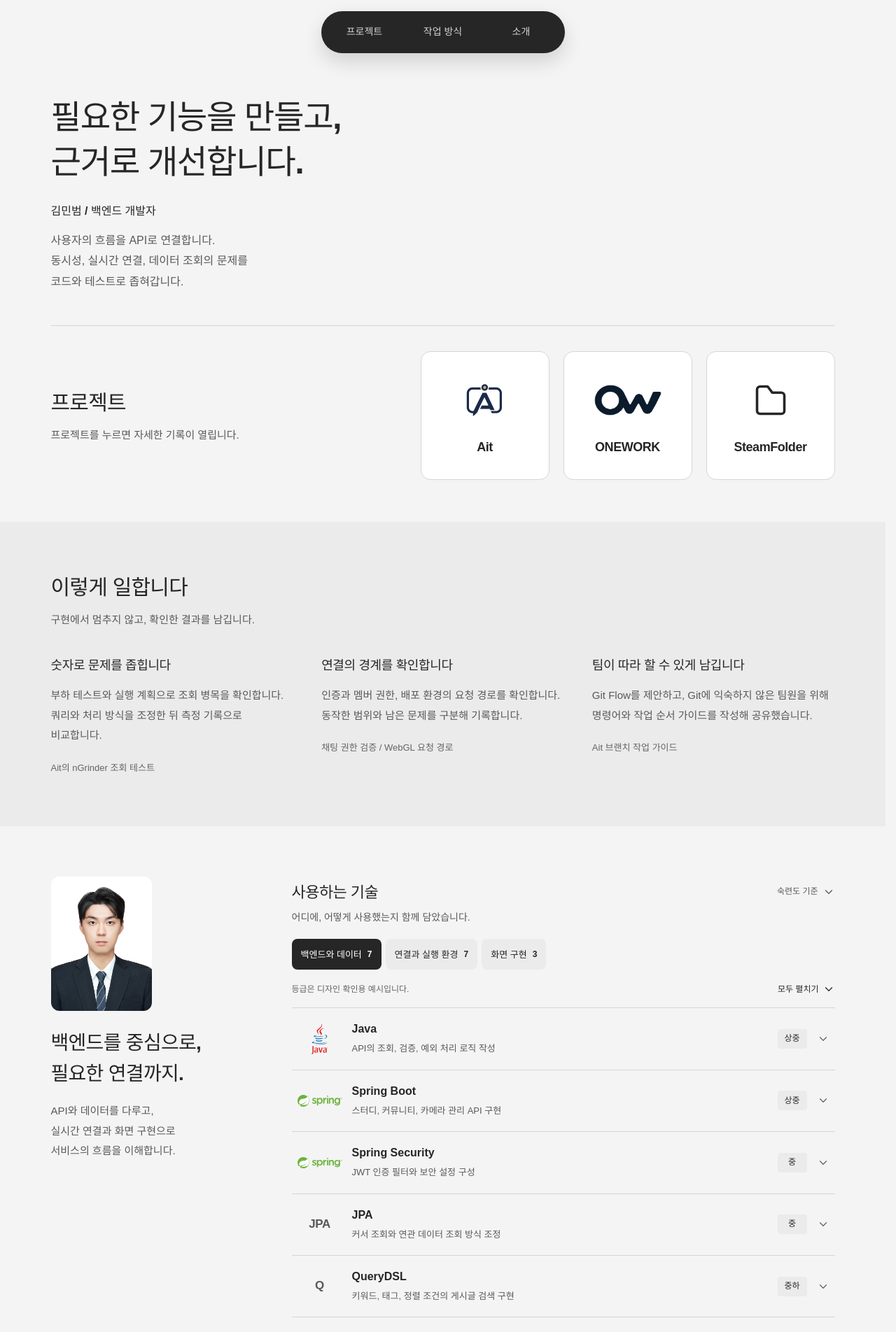
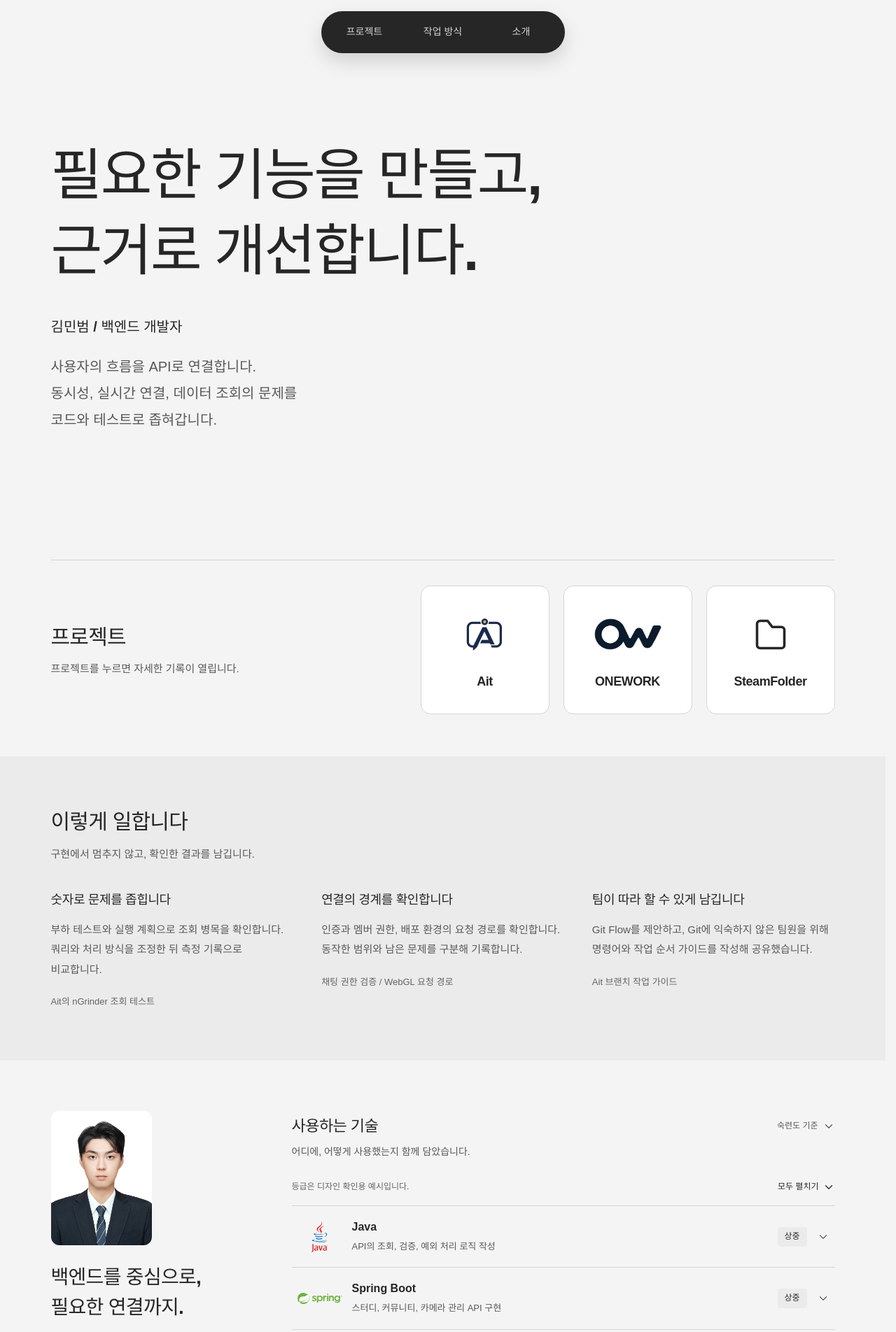
Before and after one commit to MinBeom2/MinBeom2.github.io, a React (Vite) app in the folder portfolio/: page / in a window 1280 px wide. Shown: the top 1904 px of the page at 70% size. Built offline with nearby package versions, Linux system fonts and the light colour scheme.

Commit message:
Refine full-screen introduction and simplify skills

```diff
--- a/portfolio/src/SkillsSection.tsx
+++ b/portfolio/src/SkillsSection.tsx
@@ -1,5 +1,5 @@
 import { useId, useRef, useState } from 'react'
-import { skillCategories } from './skillEvidence'
+import { skills } from './skillEvidence'
 import type { SkillEvidence } from './skillEvidence'
 
 function Chevron({ className = '' }: { className?: string }) {
@@ -14,27 +14,20 @@ function SkillRow({ skill, onToggle }: { skill: SkillEvidence; onToggle: () => v
       <span className="skill-level"><span className="sr-only">시안용 숙련도 예시: </span>{skill.sampleLevel}</span>
       <Chevron className="skill-chevron" />
     </summary>
-    <div className="skill-detail"><p>{skill.evidence}</p><div className="skill-project-links"><span>사용한 프로젝트</span>{skill.projects.map(project => <a key={project.id} href={'#project/' + project.id + '/' + project.section}>{project.name}<svg width="14" height="14" viewBox="0 0 24 24" fill="none" stroke="currentColor" strokeWidth="1.65" strokeLinecap="round" strokeLinejoin="round" aria-hidden="true"><path d="M7 17 17 7M7 7h10v10" /></svg></a>)}</div></div>
+    <div className="skill-detail"><p>{skill.evidence}</p><div className="skill-project-links"><span>사용한 프로젝트</span>{skill.projects.map(project => <a key={project.id} href={'#project/' + project.id + '/' + project.section}>{project.name}</a>)}</div></div>
   </details>
 }
 
 export default function SkillsSection() {
-  const [categoryId, setCategoryId] = useState(skillCategories[0].id)
   const [allOpen, setAllOpen] = useState(false)
   const listRef = useRef<HTMLDivElement>(null)
   const instanceId = useId()
-  const category = skillCategories.find(item => item.id === categoryId)!
 
   function toggleAll() {
     const rows = Array.from(listRef.current?.querySelectorAll('details') ?? [])
     const next = !rows.every(row => row.open)
     rows.forEach(row => { row.open = next })
     setAllOpen(next)
-  }
-
-  function changeCategory(id: string) {
-    setCategoryId(id)
-    setAllOpen(false)
   }
 
   function syncOpenState() {
@@ -44,8 +37,7 @@ export default function SkillsSection() {
 
   return <section className="skills-section" aria-labelledby={instanceId + '-title'}>
     <div className="skills-heading"><h3 id={instanceId + '-title'}>사용하는 기술</h3><details className="skill-level-guide"><summary>숙련도 기준<Chevron /></summary><div className="skill-guide-content"><p>구현할 수 있는 범위를 기준으로 표시합니다.</p><dl><div><dt>상중</dt><dd>주요 기능을 독립적으로 구현하고 문제를 해결</dd></div><div><dt>중</dt><dd>문서를 참고해 필요한 기능을 구현</dd></div><div><dt>중하</dt><dd>예제를 응용해 제한된 기능을 구현</dd></div><div><dt>하</dt><dd>기초 개념을 학습하고 예제를 실행</dd></div></dl></div></details><p>어디에, 어떻게 사용했는지 함께 담았습니다.</p></div>
-    <div className="skill-categories" aria-label="기술 분류">{skillCategories.map(item => <button type="button" key={item.id} aria-pressed={categoryId === item.id} aria-controls={instanceId + '-list'} onClick={() => changeCategory(item.id)}>{item.title}<span>{item.skills.length}</span></button>)}</div>
     <div className="skill-list-toolbar"><p className="skill-preview-note">등급은 디자인 확인용 예시입니다.</p><button type="button" onClick={toggleAll} aria-controls={instanceId + '-list'}>{allOpen ? '모두 접기' : '모두 펼치기'}<Chevron className={allOpen ? 'is-open' : ''} /></button></div>
-    <div key={categoryId} ref={listRef} id={instanceId + '-list'} className="skill-list" aria-label={category.title}>{category.skills.map(skill => <SkillRow key={skill.id} skill={skill} onToggle={syncOpenState} />)}</div>
+    <div ref={listRef} id={instanceId + '-list'} className="skill-list" aria-label="사용하는 기술 목록">{skills.map(skill => <SkillRow key={skill.id} skill={skill} onToggle={syncOpenState} />)}</div>
   </section>
 }
--- a/portfolio/src/case-studies.css
+++ b/portfolio/src/case-studies.css
@@ -15,8 +15,9 @@
 .detail-callout h3 { font-size: 16px; margin-bottom: 8px; }
 .case-cover figcaption { display: flex; flex-wrap: wrap; align-items: center; justify-content: space-between; gap: 12px; margin-top: 13px; color: var(--muted); font-size: 12px; line-height: 1.8; }
 .case-cover figcaption a { display: inline-flex; align-items: center; gap: 8px; min-height: 44px; text-decoration: underline; text-underline-offset: 4px; white-space: nowrap; }
-.case-breadcrumb ol { display: flex; flex-wrap: wrap; gap: 12px; padding: 0; list-style: none; }
-.case-breadcrumb li + li::before { content: '/'; color: var(--muted); margin-right: 12px; }
+.case-breadcrumb ol { display: flex; flex-wrap: wrap; align-items: center; gap: 12px; padding: 0; list-style: none; }
+.case-breadcrumb li { display: inline-flex; align-items: center; gap: 12px; min-height: 44px; }
+.case-breadcrumb li + li::before { content: '/'; color: var(--muted); }
 .case-nav > h2 { font-size: 14px; font-weight: 600; margin-bottom: 13px; }
 #main:focus, #hero-title:focus, #case-title:focus, #not-found-title:focus { outline: none; }
 .detail-header > p:first-child { font-size: inherit; }
--- a/portfolio/src/skillEvidence.ts
+++ b/portfolio/src/skillEvidence.ts
@@ -17,34 +17,11 @@ const onework = { id: 'onework', name: 'ONEWORK', section: 'technology' } as con
 const steam = { id: 'steamfolder', name: 'SteamFolder', section: 'technology' } as const
 
 // Levels are illustrative design data, pending the owner's self-assessment.
-export const skillCategories: { id: string; title: string; skills: SkillEvidence[] }[] = [
-  {
-    id: 'backend', title: '백엔드와 데이터', skills: [
+export const skills: SkillEvidence[] = [
   { id: 'java', name: 'Java', logo: 'java.svg', sampleLevel: '상중', summary: 'API의 조회, 검증, 예외 처리 로직 작성', evidence: 'Ait의 스터디와 채팅 서비스와 SteamFolder의 폴더 서비스에서 요청을 검증하고 비즈니스 로직을 구현했습니다.', projects: [ait, steam] },
   { id: 'spring', name: 'Spring Boot', logo: 'spring.svg', sampleLevel: '상중', summary: '스터디, 커뮤니티, 카메라 관리 API 구현', evidence: 'Ait의 스터디, 커뮤니티, 알림, ONEWORK의 카메라 관리, SteamFolder의 인증과 폴더 API를 구현했습니다.', projects: [ait, onework, steam] },
-      { id: 'security', name: 'Spring Security', logo: 'spring.svg', sampleLevel: '중', summary: 'JWT 인증 필터와 보안 설정 구성', evidence: 'SteamFolder에 JWT 인증 필터와 SecurityFilterChain을 구성하고, stateless 인증 흐름을 적용했습니다.', projects: [steam] },
   { id: 'jpa', name: 'JPA', mark: 'JPA', sampleLevel: '중', summary: '커서 조회와 연관 데이터 조회 방식 조정', evidence: 'Ait 채팅 이력을 메시지 ID 커서와 Slice로 조회했습니다. 연관 조회를 분리하고 배치 조회를 적용하며 조회 병목을 확인했습니다.', projects: [ait] },
-      { id: 'querydsl', name: 'QueryDSL', mark: 'Q', sampleLevel: '중하', summary: '키워드, 태그, 정렬 조건의 게시글 검색 구현', evidence: 'Ait 게시글 검색에서 키워드와 태그, 정렬 조건을 조합하는 쿼리를 작성했습니다. 검색 조건을 제외한 진단 실험은 기능을 유지한 개선 결과와 구분합니다.', projects: [ait] },
   { id: 'mysql', name: 'MySQL', logo: 'mysql.svg', sampleLevel: '중', summary: '실행 계획과 인덱스로 조회 병목 분석', evidence: 'Ait의 게시글, 댓글, 채팅 이력 조회에서 실행 계획과 정렬 인덱스를 살피고 변경 전후를 측정했습니다. 측정값은 개발 및 검증 환경의 기록입니다.', projects: [{ ...ait, section: 'benchmarks' }] },
   { id: 'redis', name: 'Redis', logo: 'redis.svg', sampleLevel: '중하', summary: '분산 API 속도 제한 적용', evidence: 'SteamFolder에서 Bucket4j와 Redis를 연결해 API 속도 제한을 적용했습니다. 개인 프로젝트는 현재 로컬 개발 중입니다.', projects: [steam] },
-    ],
-  },
-  {
-    id: 'runtime', title: '연결과 실행 환경', skills: [
-      { id: 'websocket', name: 'STOMP / WebSocket', mark: 'WS', sampleLevel: '중', summary: '인증과 그룹 멤버 권한을 확인하는 채팅 구현', evidence: 'Ait 채팅 연결에서 JWT를 검증하고 메시지 저장 전 그룹 멤버 여부를 확인했습니다.', projects: [ait] },
-      { id: 'sse', name: 'SSE', mark: 'SSE', sampleLevel: '중', summary: '알림 heartbeat와 연결 오류 정리 구현', evidence: 'Ait 알림의 SSE 연결에 heartbeat와 오류 발생 시 emitter 정리를 추가했습니다. 끊김의 단일 원인과 안정화 정도는 확정하지 않았습니다.', projects: [ait] },
-      { id: 'mediamtx', name: 'MediaMTX', mark: 'MTX', sampleLevel: '중', summary: 'RTSP 영상 중계와 카메라 스트림 설정', evidence: 'ONEWORK에서 카메라 영상을 MediaMTX로 받아 중계하고 설비 ID별로 카메라 스트림을 매핑했습니다.', projects: [onework] },
-      { id: 'webrtc', name: 'WebRTC', mark: 'RTC', sampleLevel: '중하', summary: 'WHEP로 웹과 Unity 영상 뷰어 연결', evidence: 'ONEWORK 영상 스트림을 웹과 Unity 뷰어에 연결했습니다. HTTPS 화면에서 HTTP API와 WHEP 요청이 차단되는 통합 문제는 남아 있습니다.', projects: [onework] },
-      { id: 'docker', name: 'Docker Compose', logo: 'docker.svg', sampleLevel: '중하', summary: 'MediaMTX 실행과 녹화 볼륨 구성', evidence: 'ONEWORK의 Docker Compose 실행과 배포 연결, 녹화 경로와 보관 설정을 보완했습니다.', projects: [onework] },
-      { id: 'ngrinder', name: 'nGrinder', mark: 'nG', sampleLevel: '중', summary: 'API 조회 변경 전후를 부하 테스트로 기록', evidence: 'Ait의 알림, 게시글 목록, 채팅 이력, 댓글 조회를 부하 테스트했습니다. 데이터 건수와 Vuser 등 기록된 조건을 결과와 함께 남겼습니다.', projects: [{ ...ait, section: 'benchmarks' }] },
   { id: 'git', name: 'Git', logo: 'git.svg', sampleLevel: '상중', summary: '팀의 브랜치 작업 가이드 작성 및 공유', evidence: 'Ait에서 Git Flow를 제안하고 Git에 익숙하지 않은 팀원을 위해 명령어와 브랜치 작업 순서 가이드를 작성했습니다.', projects: [ait] },
-    ],
-  },
-  {
-    id: 'frontend', title: '화면 구현', skills: [
-      { id: 'react', name: 'React', logo: 'react.svg', sampleLevel: '중하', summary: '게임 폴더, 데스크톱, 쇼케이스 화면 구현', evidence: 'SteamFolder의 폴더, 게임 배치, 공유 화면을 React로 구현하고 백엔드 API와 연결했습니다. 현재 로컬 개발 중입니다.', projects: [steam] },
-      { id: 'typescript', name: 'TypeScript', mark: 'TS', sampleLevel: '중하', summary: '화면 props와 선택과 드래그 상태 타입 정의', evidence: 'SteamFolder의 DesktopCanvas에서 컴포넌트 인터페이스와 선택과 드래그 상태의 타입을 정의했습니다.', projects: [steam] },
-      { id: 'vite', name: 'Vite', mark: 'Vite', sampleLevel: '하', summary: '개발 서버, API 프록시, 빌드 설정 사용', evidence: 'SteamFolder의 프론트 개발 서버와 API 프록시, 빌드 설정을 사용했습니다. 도구 사용 경험에 해당합니다.', projects: [steam] },
-    ],
-  },
 ]
--- a/portfolio/src/skills.css
+++ b/portfolio/src/skills.css
@@ -13,12 +13,7 @@
 .skill-guide-content dt { font-weight: 650; }
 .skill-guide-content dd { color: var(--muted); word-break: keep-all; }
 .skill-preview-note { color: var(--quiet); font-size: 12px; word-break: keep-all; }
-.skill-categories { display: flex; flex-wrap: wrap; gap: 6px; padding-block: 18px 6px; }
-.skill-categories button { display: inline-flex; align-items: center; justify-content: center; gap: 8px; min-height: 44px; padding: 9px 13px; border: 0; border-radius: 8px; background: var(--pale); color: var(--ink-hover, var(--ink)); font-size: 13px; font-weight: 550; }
-.skill-categories button > span { font-family: var(--numeric); font-size: 12px; font-weight: 650; }
-.skill-categories button:hover { background: var(--line); color: var(--ink); }
-.skill-categories button[aria-pressed='true'] { background: var(--ink); color: var(--inverse); }
-.skill-list-toolbar { display: flex; justify-content: space-between; align-items: center; gap: 12px; padding-bottom: 4px; }
+.skill-list-toolbar { display: flex; justify-content: space-between; align-items: center; gap: 12px; padding-block: 16px 4px; }
 .skill-list-toolbar > p { color: var(--quiet); font-size: 12px; }
 .skill-list-toolbar > button { display: flex; align-items: center; justify-content: flex-end; gap: 5px; min-height: 44px; padding: 6px 0 6px 8px; border: 0; background: transparent; color: var(--ink); font-size: 12px; white-space: nowrap; }
 .skill-list-toolbar > button:hover { text-decoration: underline; text-underline-offset: .25em; }
@@ -31,7 +26,6 @@
 .skill-logo { display: flex; align-items: center; justify-content: center; width: 64px; min-height: 44px; }
 .skill-logo img { display: block; width: 100%; height: 42px; object-fit: contain; }
 .skill-logo img[src$='/java.svg'] { height: 44px; }
-.skill-logo img[src$='/react.svg'] { width: 38px; height: 38px; }
 .skill-text-mark { font-family: var(--numeric); color: var(--muted); font-size: 17px; font-weight: 750; letter-spacing: -.025em; }
 .skill-copy { min-width: 0; display: flex; flex-direction: column; gap: 4px; }
 .skill-copy > strong { font-family: var(--numeric); font-size: 16px; font-weight: 750; line-height: 1.5; }
@@ -51,15 +45,10 @@
   .skill-row > summary { grid-template-columns: 52px minmax(0, 1fr) 36px 16px; gap: 10px; padding-inline: 4px; }
   .skill-logo { width: 52px; }
   .skill-detail { padding-left: 66px; padding-right: 18px; }
-  .skill-categories { gap: 5px; }
-  .skill-categories button { padding-inline: 9px; gap: 5px; }
 }
 .about-intro h2 { word-break: keep-all; }
 @media (max-width: 600px) {
   .skills-heading > p { font-size: 13px; }
-  .skill-categories { display: grid; grid-template-columns: 1fr 1fr; padding-block: 16px 6px; }
-  .skill-categories button { justify-content: space-between; padding-inline: 12px; }
-  .skill-categories button:last-child { grid-column: 1 / -1; }
   .skill-list-toolbar { gap: 6px; }
   .skill-list-toolbar > p { flex: 1; min-width: 0; }
   .skill-row > summary { grid-template-columns: 52px minmax(0, 1fr) 34px 16px; gap: 10px; padding: 16px 0; }
--- a/portfolio/src/styles.css
+++ b/portfolio/src/styles.css
@@ -20,6 +20,7 @@
   --numeric: 'Manrope Variable', 'Noto Sans KR Variable', sans-serif;
   --max-width: 1120px;
   --radius: 14px;
+  --header-flow: 80px;
 }
 
 html { scroll-behavior: smooth; scroll-padding-top: 112px; scrollbar-gutter: stable; scrollbar-color: #7a7a7a #e8e8e8; }
@@ -50,12 +51,12 @@ img { height: auto; }
 .icon-button { display: inline-flex; align-items: center; justify-content: center; width: 44px; height: 44px; border: 1px solid var(--control-line); border-radius: 8px; background: var(--paper); color: var(--ink); }
 .icon-button:hover { background: var(--pale); }
 
-.hero { padding-block: 56px 48px; }
-.hero-copy { min-width: 0; max-width: 800px; }
-.hero h1 { font-size: clamp(38px, 3.7vw, 54px); letter-spacing: -.03em; font-weight: 740; line-height: 1.35; word-break: keep-all; text-wrap: balance; }
+.hero { display: flex; align-items: center; min-height: calc(100svh - var(--header-flow)); padding-block: 64px 128px; }
+.hero-copy { min-width: 0; max-width: 1040px; }
+.hero h1 { font-size: clamp(48px, 6.4vw, 80px); letter-spacing: -.03em; font-weight: 740; line-height: 1.35; word-break: keep-all; text-wrap: balance; }
 .hero h1 > span { display: block; }
-.hero-person { margin-top: 24px; font-size: 16px; font-weight: 600; color: var(--ink); }
-.hero-description { max-width: 42ch; margin-top: 12px; font-size: 16px; line-height: 1.85; color: var(--muted); word-break: keep-all; }
+.hero-person { margin-top: 36px; font-size: 20px; font-weight: 600; color: var(--ink); }
+.hero-description { max-width: 42ch; margin-top: 20px; font-size: 20px; line-height: 1.9; color: var(--muted); word-break: keep-all; }
 .button { display: inline-flex; align-items: center; justify-content: center; gap: 10px; padding: 11px 20px; border-radius: 8px; font-size: 14px; font-weight: 600; min-height: 48px; }
 .button.primary { background: var(--ink); color: var(--inverse); }
 .button.primary:hover { background: #454545; }
@@ -267,16 +268,8 @@ i { display: inline-block; width: 3px; height: 3px; border-radius: 50%; margin:
 .page-not-found h1 { font-size: clamp(30px, 4vw, 48px); font-weight: 700; letter-spacing: -.025em; }
 .page-not-found p { max-width: 60ch; color: var(--muted); }
 
-@media (min-width: 1600px) {
-  .hero { padding-block: 72px 56px; }
-  .hero h1 { font-size: 56px; }
-}
-
 @media (max-width: 1100px) {
   .container { width: calc(100% - 80px); }
-  .hero { padding-block: 52px 44px; }
-  .hero h1 { font-size: 40px; }
-  .hero-description { font-size: 16px; }
   .project-grid { gap: 32px; }
   .project-visual { padding-inline: 22px; }
   .ait-map { grid-template-columns: minmax(0, 1fr) 70px minmax(0, 1fr); }
@@ -293,9 +286,6 @@ i { display: inline-block; width: 3px; height: 3px; border-radius: 50%; margin:
 }
 
 @media (max-width: 960px) {
-  .hero { grid-template-columns: 1fr; gap: 40px; }
-  .hero-copy { max-width: 700px; }
-  .hero h1 { font-size: 48px; }
   .personal-project { grid-template-columns: .9fr 1.2fr; }
   .personal-content { padding: 30px; }
   .about-section { grid-template-columns: 220px minmax(0, 1fr); gap: 32px; }
@@ -314,7 +304,6 @@ i { display: inline-block; width: 3px; height: 3px; border-radius: 50%; margin:
 @media (max-width: 820px) {
   .container { width: calc(100% - 48px); }
   .section-space { padding-block: 56px; }
-  .hero { padding-block: 44px 40px; }
   .section-heading h2 { font-size: 29px; }
   .project-grid { grid-template-columns: 1fr; gap: 48px; }
   .project-visual { min-height: 325px; padding: 26px; }
@@ -351,10 +340,11 @@ i { display: inline-block; width: 3px; height: 3px; border-radius: 50%; margin:
   .project-tile h3 { font-size: 16px; }
   html { scroll-padding-top: 96px; }
   .container { width: calc(100% - 40px); }
-  .hero { padding-block: 36px 36px; }
-  .hero h1 { font-size: clamp(32px, 8.2vw, 44px); letter-spacing: -.03em; line-height: 1.45; }
-  .hero-person { margin-top: 20px; font-size: 15px; }
-  .hero-description { font-size: 15px; line-height: 1.85; margin-top: 14px; }
+  :root { --header-flow: 72px; }
+  .hero { padding-block: 48px 96px; }
+  .hero h1 { font-size: clamp(32px, 9vw, 46px); letter-spacing: -.03em; line-height: 1.45; }
+  .hero-person { margin-top: 28px; font-size: 16px; }
+  .hero-description { font-size: 16px; line-height: 1.9; margin-top: 16px; }
   .desktop-break { display: none; }
   .button { font-size: 13px; padding: 10px 15px; gap: 8px; min-height: 46px; }
   .section-space { padding-block: 44px; }
```
Also changed, not shown: portfolio/.impeccable/design.json, portfolio/.impeccable/surfaces/src-app-tsx.md, 3 other files (tests, documents, lock files or other folders). Lines whose indentation alone changed are shown as unchanged.
